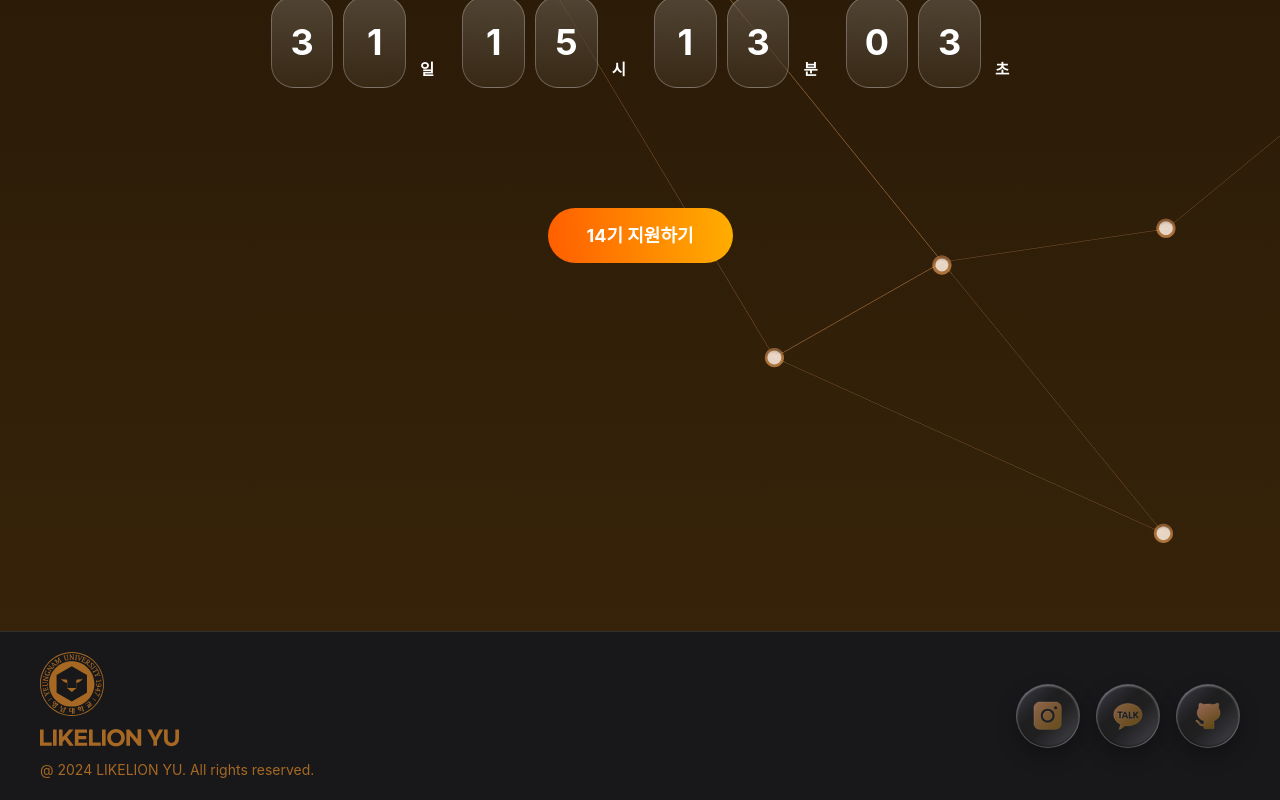
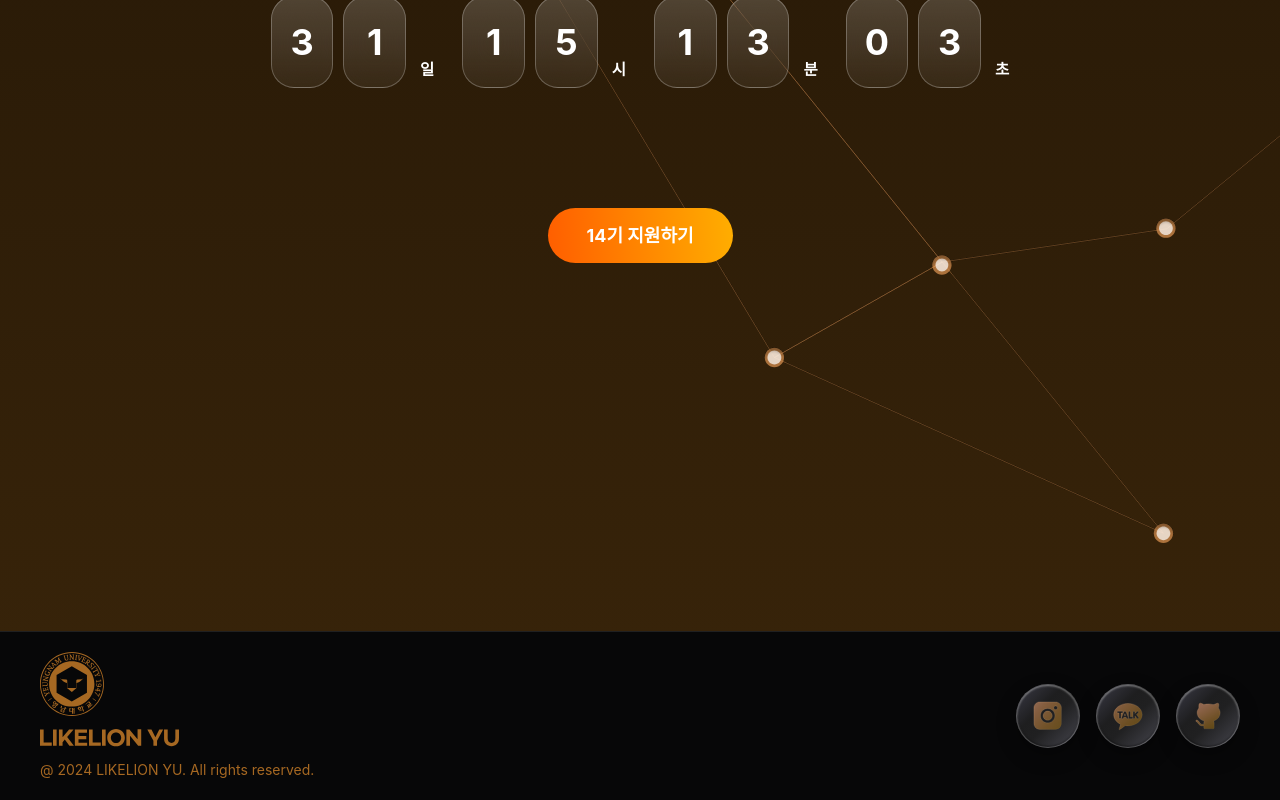
Before and after one commit to chominseo0723/yu-likelion-14th-homepage, a React (Vite) app: page /qanda in a window 1280 px wide. Shown: the part 2267-3067 px from the top of the page. Built offline with nearby package versions, Linux system fonts and the light colour scheme; a web font is replaced by a local one.

Commit message:
fix : 배경 #070708 로 변경

```diff
--- a/src/footer/MainFooter.jsx
+++ b/src/footer/MainFooter.jsx
@@ -8,7 +8,7 @@ import github from "../assets/github_logo.svg";
 const MainFooter = () => {
   return (
     <>
-      <footer className="w-full py-5 px-10 bg-zinc-900 text-zinc-500 text-sm border-t border-white/10">
+      <footer className="w-full py-5 px-10 bg-[#070708] text-zinc-500 text-sm border-t border-white/10">
         <div className="flex flex-row justify-between items-center">
           <div className="flex flex-col gap-0.5">
             <img src={footerLogo} className="w-16 h-16" />
```
